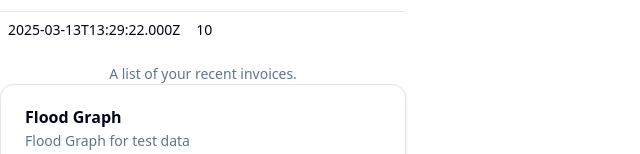
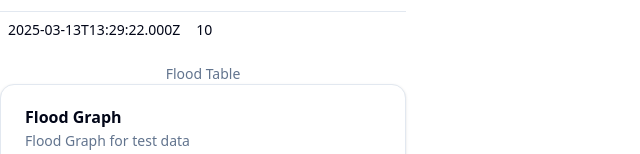
Before and after one commit to SHerlihy/weather-graph, a React (Vite) app: page / in a window 1280 px wide. Shown: the part 288-442 px from the top of the page, without its empty margins (0-640 px from the left). Built offline with nearby package versions, Linux system fonts and the light colour scheme.

Commit message:
flood table as component

```diff
--- a/src/App.tsx
+++ b/src/App.tsx
@@ -1,55 +1,25 @@
-import {
-    Table,
-    TableBody,
-    TableCaption,
-    TableCell,
-    TableHead,
-    TableHeader,
-    TableRow,
-} from "@/components/ui/table"
-
 import FloodReadingLineGraph from "@/floodReading/FloodReadingLineGraph"
+import FloodReadingTable from "@/floodReading/FloodReadingTable"
 
 const nowDateTime = new Date(Date.now() - 10000).toISOString()
 
 const chartDataSorted = [
-    { xKey: new Date(Date.now() - 90000).toISOString(), value: 3 },
-    { xKey: new Date(Date.now() - 80000).toISOString(), value: 3 },
-    { xKey: new Date(Date.now() - 70000).toISOString(), value: 3 },
-    { xKey: new Date(Date.now() - 10000).toISOString(), value: 3 },
-    { xKey: nowDateTime, value: 10 },
+    { time: new Date(Date.now() - 90000).toISOString(), value: 3 },
+    { time: new Date(Date.now() - 80000).toISOString(), value: 3 },
+    { time: new Date(Date.now() - 70000).toISOString(), value: 3 },
+    { time: new Date(Date.now() - 10000).toISOString(), value: 3 },
+    { time: nowDateTime, value: 10 },
 ]
 
 const timeMatcher = /\d\d:\d\d/
 
-function FloodRecordTable() {
-    return (
-        <Table>
-            <TableCaption>A list of your recent invoices.</TableCaption>
-            <TableHeader>
-                <TableRow>
-                    <TableHead className="w-[100px]">Time</TableHead>
-                    <TableHead>Value</TableHead>
-                </TableRow>
-            </TableHeader>
-            <TableBody>
-                {chartDataSorted.map(({ xKey, value }) => (
-                    <TableRow>
-                        <TableCell className="font-medium">{xKey}</TableCell>
-                        <TableCell>{value}</TableCell>
-                    </TableRow>
-                ))
-                }
-            </TableBody>
-        </Table>
-
-    )
-}
-
 export function App() {
     return (
         <>
-            <FloodRecordTable />
+            <FloodReadingTable
+                title="Flood Table"
+                dataSorted={chartDataSorted}
+            />
             <FloodReadingLineGraph
                 title="Flood Graph"
                 description="Flood Graph for test data"
--- a/src/floodReading/FloodReadingLineGraph.tsx
+++ b/src/floodReading/FloodReadingLineGraph.tsx
@@ -1,6 +1,7 @@
 import { ChartConfig, ChartContainer } from "@/components/ui/chart"
 import { CartesianGrid, Line, LineChart, XAxis, YAxis } from "recharts"
 import { Card, CardContent, CardDescription, CardHeader, CardTitle } from "@/components/ui/card"
+import { FloodReadingDisplayData } from "@/types/floodData"
 
 const chartConfig = {
     value: {
@@ -9,11 +10,6 @@ const chartConfig = {
     },
 } satisfies ChartConfig
 
-export type FloodReadingGraphData = {
-    xKey: string,
-    value: number
-}
-
 export function FloodReadingLineGraph({
     title,
     description,
@@ -21,7 +17,7 @@ export function FloodReadingLineGraph({
 }: {
     title: string,
     description: string,
-    dataSorted: FloodReadingGraphData[]
+    dataSorted: FloodReadingDisplayData[]
 }) {
     return (
         <Card>
@@ -41,7 +37,7 @@ export function FloodReadingLineGraph({
                     >
                         <CartesianGrid vertical={false} />
                         <XAxis
-                            dataKey="xKey"
+                            dataKey="time"
                             tickLine={true}
                             axisLine={true}
                             tickMargin={12}
--- /dev/null
+++ b/src/floodReading/FloodReadingTable.tsx
@@ -0,0 +1,43 @@
+import {
+    Table,
+    TableBody,
+    TableCaption,
+    TableCell,
+    TableHead,
+    TableHeader,
+    TableRow,
+} from "@/components/ui/table"
+import { FloodReadingDisplayData } from "@/types/floodData"
+
+
+function FloodReadingTable({
+    title,
+    dataSorted
+}: {
+    title: string,
+    dataSorted: FloodReadingDisplayData[]
+}) {
+    return (
+        <Table>
+            <TableCaption>{title}</TableCaption>
+            <TableHeader>
+                <TableRow>
+                    <TableHead className="w-[100px]">Time</TableHead>
+                    <TableHead>Value</TableHead>
+                </TableRow>
+            </TableHeader>
+            <TableBody>
+                {dataSorted.map(({ time, value }) => (
+                    <TableRow>
+                        <TableCell className="font-medium">{time}</TableCell>
+                        <TableCell>{value}</TableCell>
+                    </TableRow>
+                ))
+                }
+            </TableBody>
+        </Table>
+
+    )
+}
+
+export default FloodReadingTable
--- a/src/types/floodData.ts
+++ b/src/types/floodData.ts
@@ -9,3 +9,8 @@ export type stationDataFetched = {
     notation: string;
     label: string;
 }
+
+export type FloodReadingDisplayData = {
+    time: string,
+    value: number
+}
```
